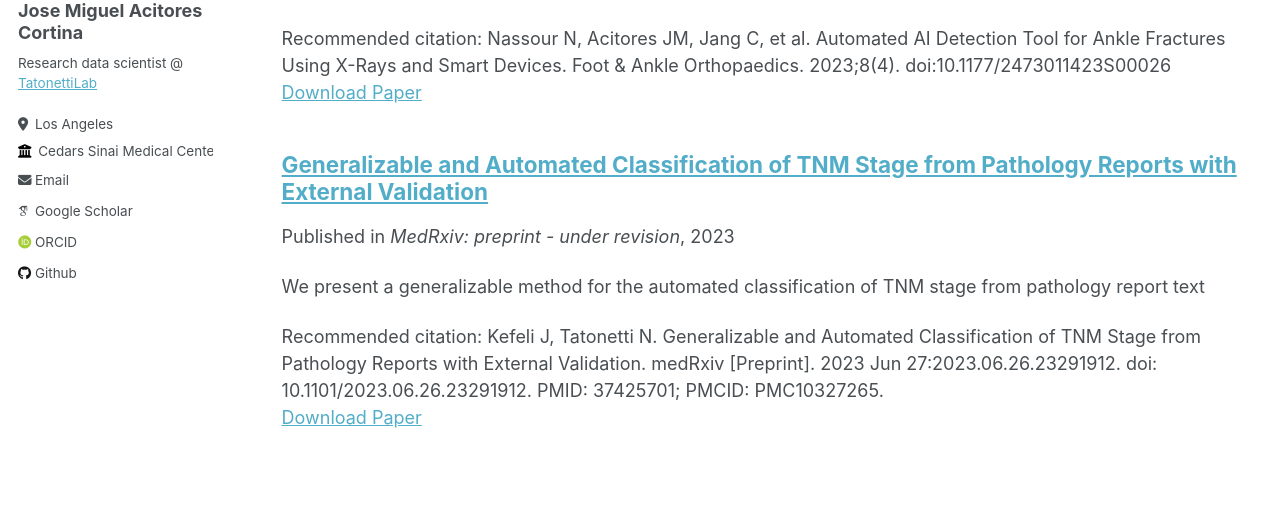
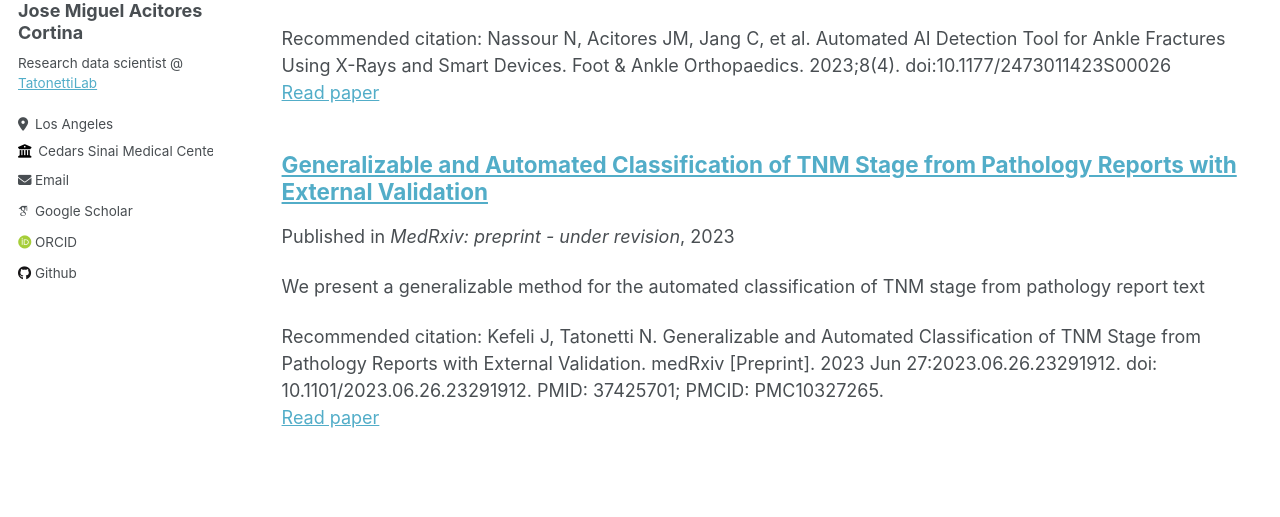
Before and after one commit to joseacitores/joseacitores.github.io, a Jekyll site: the page built from _pages/publications.md, in a window 1280 px wide and 1153 px high. Shown: the part 291-808 px from the top of the window. Built offline with Jekyll 4.4.1, drawn with Linux system fonts in a browser that asks for light colours; some web fonts are replaced.

Commit message:
Update archive-single.html

```diff
--- a/_includes/archive-single.html
+++ b/_includes/archive-single.html
@@ -52,18 +52,18 @@
     <p class="archive__item-excerpt" itemprop="description"><p>{{ post.excerpt | markdownify | remove: '<p>' | remove: '</p>' }}<strong><a href="{{ base_path }}{{ post.url }}" rel="permalink"> Read more</a></strong></p></p>
     {% endif %}
 
-    {% if post.citation and post.paperurl and post.slidesurl %}
-      <p>Recommended citation: {{ post.citation }}<br /><a href="{{ post.paperurl }}">Download Paper</a> | <a href="{{ post.slidesurl }}">Download Slides</a></p>
+    {% if post.citation and post.paperurl and post.paper_downloadurl %}
+      <p>Recommended citation: {{ post.citation }}<br /><a href="{{ post.paperurl }}">Read paper</a> | <a href="{{ post.paper_downloadurl }}">Download paper</a></p>
     {% elsif post.citation and post.paperurl %}
-      <p>Recommended citation: {{ post.citation }}<br /><a href="{{ post.paperurl }}">Download Paper</a></p>
-    {% elsif post.citation and post.slidesurl %}
-      <p>Recommended citation: {{ post.citation }}<br /><a href="{{ post.slidesurl }}">Download Slides</a></p>
+      <p>Recommended citation: {{ post.citation }}<br /><a href="{{ post.paperurl }}">Read paper</a></p>
+    {% elsif post.citation and post.paper_downloadsurl %}
+      <p>Recommended citation: {{ post.citation }}<br /><a href="{{ post.paper_downloadurl }}">Download paper</a></p>
     {% elsif post.citation %}
       <p>Recommended citation: {{ post.citation }}</p>
     {% elsif post.paperurl %}
-      <p><a href=" {{ post.paperurl }} ">Download Paper</a></p>
-    {% elsif post.slidesurl %}
-      <p>Download <a href="{{ post.slidesurl }}">Download Slides</a></p></p>
+      <p><a href=" {{ post.paperurl }} ">Read paper</a></p>
+    {% elsif post.paper_downloadurl %}
+      <p>Download <a href="{{ post.paper_downloadurl }}">Download paper</a></p></p>
     {% endif %}
 
   </article>
```
